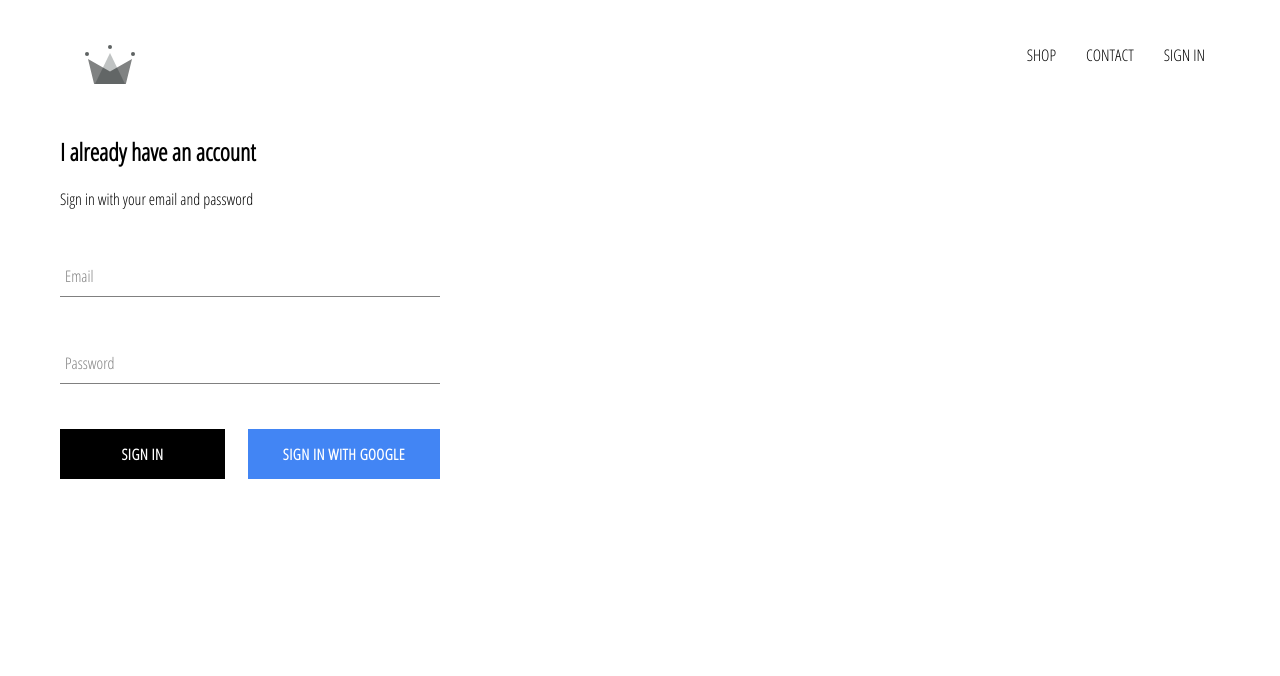
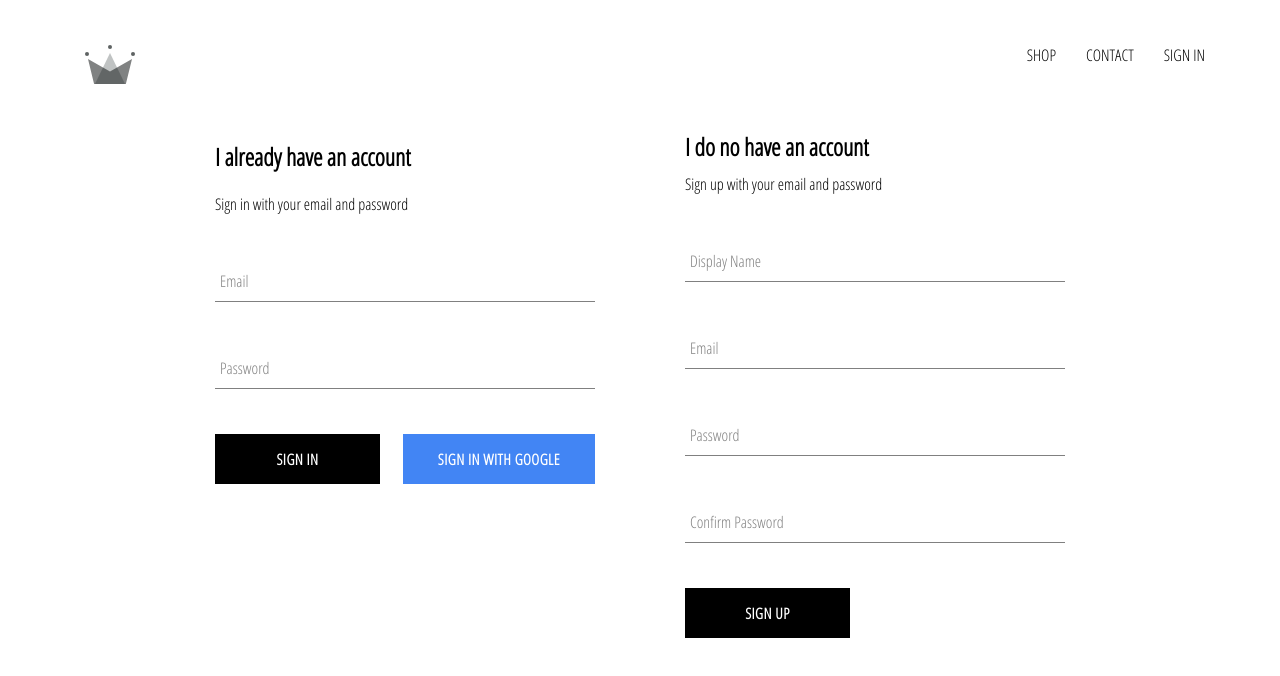
Before and after one commit to 999galk/crwn_clo, a React (Create React App) app: page /signin in a window 1280 px wide. Shown: the top 676 px of the page. Built offline with nearby package versions, Linux system fonts and the light colour scheme; no server answers.

Commit message:
implemented sign up and firestore users

```diff
--- a/src/App.js
+++ b/src/App.js
@@ -4,7 +4,7 @@
 import ShopPage from './pages/Shop/Shop';
 import SignInUp from './pages/SignInUp/SignInUp';
 import Header from './components/Header/Header';
-import { auth } from './firebase/firebase.utils';
+import { auth, createUserProfileDocument } from './firebase/firebase.utils';
 
 import './App.css';
 
@@ -18,10 +18,21 @@
 
 	unsubscribeFromAuth = null;
 	componentDidMount() {
-	    this.unsubscribeFromAuth = auth.onAuthStateChanged(user => {
-	      this.setState({ currentUser: user });
+	    this.unsubscribeFromAuth = auth.onAuthStateChanged(async userAuth => {
+	      if (userAuth){
+	      	const userRef = await createUserProfileDocument(userAuth);
 
-	      console.log(user);
+	      	userRef.onSnapshot(snapshot => {
+	      		this.setState({
+	      			currentUser : {
+	      				id : snapshot.id,
+	      				...snapshot.data()
+	      			}
+	      		})
+	      	})
+	      } else {
+	      	this.setState({currentUser : userAuth});
+	      }
 	    });
 	  }
 
--- a/src/components/SignIn/SignIn.jsx
+++ b/src/components/SignIn/SignIn.jsx
@@ -37,7 +37,7 @@
 					<FormInput type="email" name="email" label="Email" value={this.state.email} handleChange={this.handleChange} required/>
 					<FormInput type="password" name="password" label="Password" value={this.state.password} handleChange={this.handleChange} required/>
 					<div className='buttons'>
-						<CustomButton type="submit" >Sign In</CustomButton>
+						<CustomButton type="submit" >SIGN IN</CustomButton>
 						<CustomButton onClick={signInWithGoogle} isGoogleSignIn>
 			              Sign in with Google
 			            </CustomButton>
--- /dev/null
+++ b/src/components/SignUp/SignUp.jsx
@@ -0,0 +1,68 @@
+import React from 'react';
+import FormInput from '../FormInput/FormInput';
+import CustomButton from '../CustomButton/CustomButton';
+import { auth, createUserProfileDocument } from '../../firebase/firebase.utils';
+import './SignUp.scss';
+
+class SignUp extends React.Component{
+	constructor(props){
+		super(props);
+		this.state = {
+			displayName : '',
+			email : '',
+			password: '',
+			confirmPassword : ''
+		}
+	}
+
+	handleSubmit = async event => {
+		event.preventDefault();
+		const {displayName, email, password, confirmPassword} = this.state;
+		if(password !== confirmPassword){
+			alert('Passwords are not the same');
+			return;
+		}
+
+		try{
+			const {user} = await auth.createUserWithEmailAndPassword(email,password);
+			await createUserProfileDocument(user, {displayName});
+			this.setState({
+				displayName : '',
+				email : '',
+				password: '',
+				confirmPassword : ''
+			})
+		}catch(error){
+			console.error(error);
+		}
+
+	}
+
+	handleChange = event => {
+		const { value, name} = event.target;
+		this.setState({
+			[name] : value
+		})
+	}
+
+	render(){
+		const {displayName, email, password, confirmPassword} = this.state;
+		return(
+			<div className="sign-up">
+				<h2 className='title'>I do no have an account</h2>
+				<span>Sign up with your email and password</span>
+				<form className='sign-up-form' onSubmit={this.handleSubmit}>
+					<FormInput type="text" name="displayName" label="Display Name" value={displayName} handleChange={this.handleChange} required/>
+					<FormInput type="email" name="email" label="Email" value={email} handleChange={this.handleChange} required/>
+					<FormInput type="password" name="password" label="Password" value={password} handleChange={this.handleChange} required/>
+					<FormInput type="password" name="confirmPassword" label="Confirm Password" value={confirmPassword} handleChange={this.handleChange} required/>
+					<div className='buttons'>
+						<CustomButton type="submit" >SIGN UP</CustomButton>
+		            </div>
+				</form>
+			</div>
+			)
+	}
+}
+
+export default SignUp;
--- /dev/null
+++ b/src/components/SignUp/SignUp.scss
@@ -0,0 +1,9 @@
+.sign-up {
+  display: flex;
+  flex-direction: column;
+  width: 380px;
+
+  .title {
+    margin: 10px 0;
+  }
+}
--- a/src/firebase/firebase.utils.js
+++ b/src/firebase/firebase.utils.js
@@ -22,4 +22,28 @@
 provider.setCustomParameters({ prompt: 'select_account' });
 export const signInWithGoogle = () => auth.signInWithPopup(provider);
 
+export const createUserProfileDocument = async (userAuth, additionalData) => {
+	if (!userAuth) return;
+
+	const userRef = firestore.doc(`users/${userAuth.uid}`);
+	const snapShot = await userRef.get();
+
+	if(!snapShot.exists){
+		const { displayName, email } = userAuth;
+		const createdAt = new Date();
+		try{
+			await userRef.set({
+				displayName,
+				email,
+				createdAt,
+				...additionalData
+			});
+		}catch(error){
+			console.log('error creating a user', error.message);
+		}
+
+	}
+	return userRef;
+}
+
 export default firebase;
--- a/src/pages/SignInUp/SignInUp.jsx
+++ b/src/pages/SignInUp/SignInUp.jsx
@@ -1,11 +1,13 @@
 import React from 'react';
 import SignIn from '../../components/SignIn/SignIn';
+import SignUp from '../../components/SignUp/SignUp';
 import './SignInUp.scss';
 
 const SignInUp = () =>{
 	return(
 		<div className='sign-in-and-sign-up'>
 			<SignIn/>
+			<SignUp/>
 		</div>
 		)
 }
--- a/src/pages/SignInUp/SignInUp.scss
+++ b/src/pages/SignInUp/SignInUp.scss
@@ -0,0 +1,6 @@
+.sign-in-and-sign-up{
+	width:850px;
+	display:flex;
+	justify-content:space-between;
+	margin: 30px auto;
+}
```
